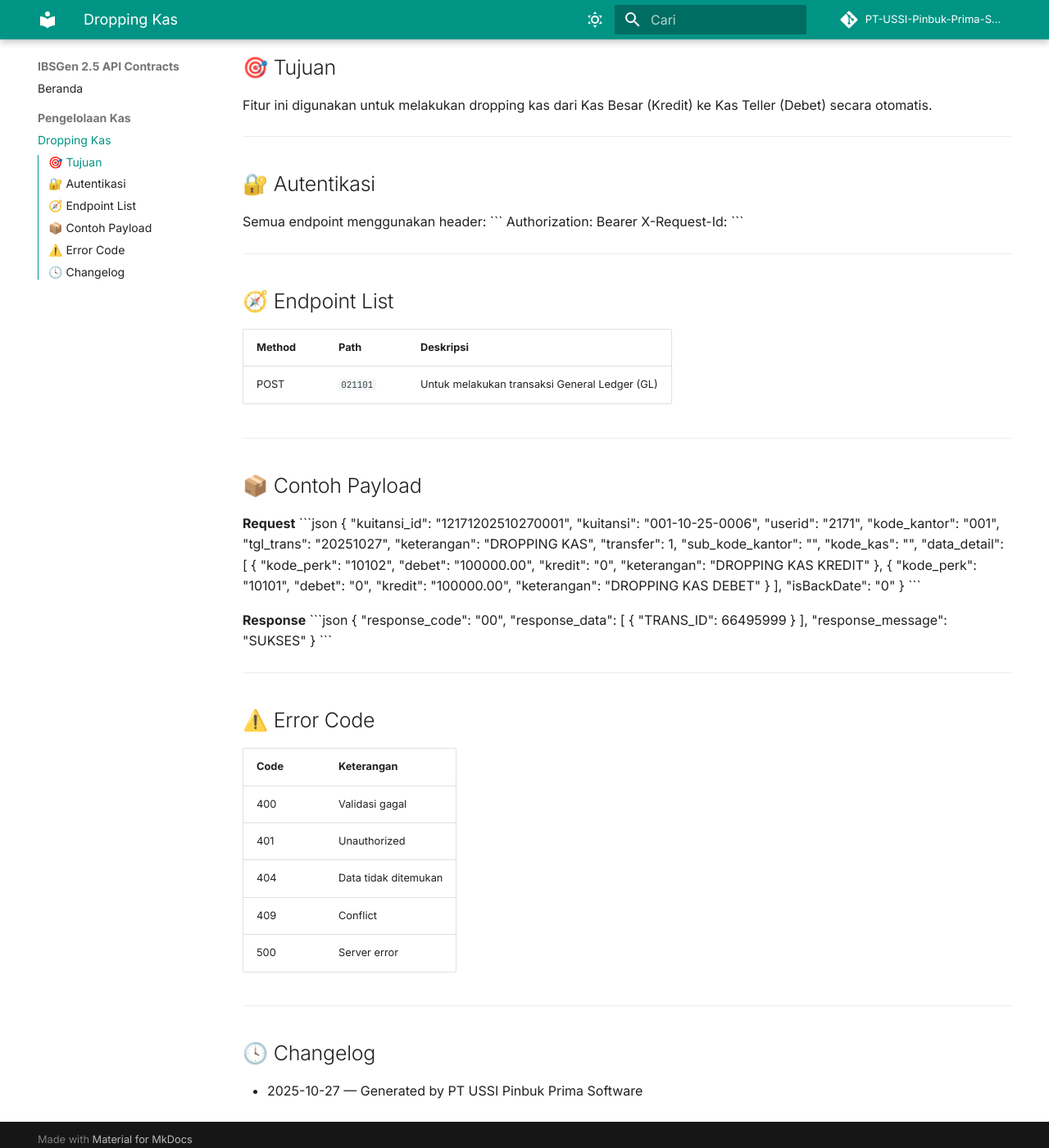
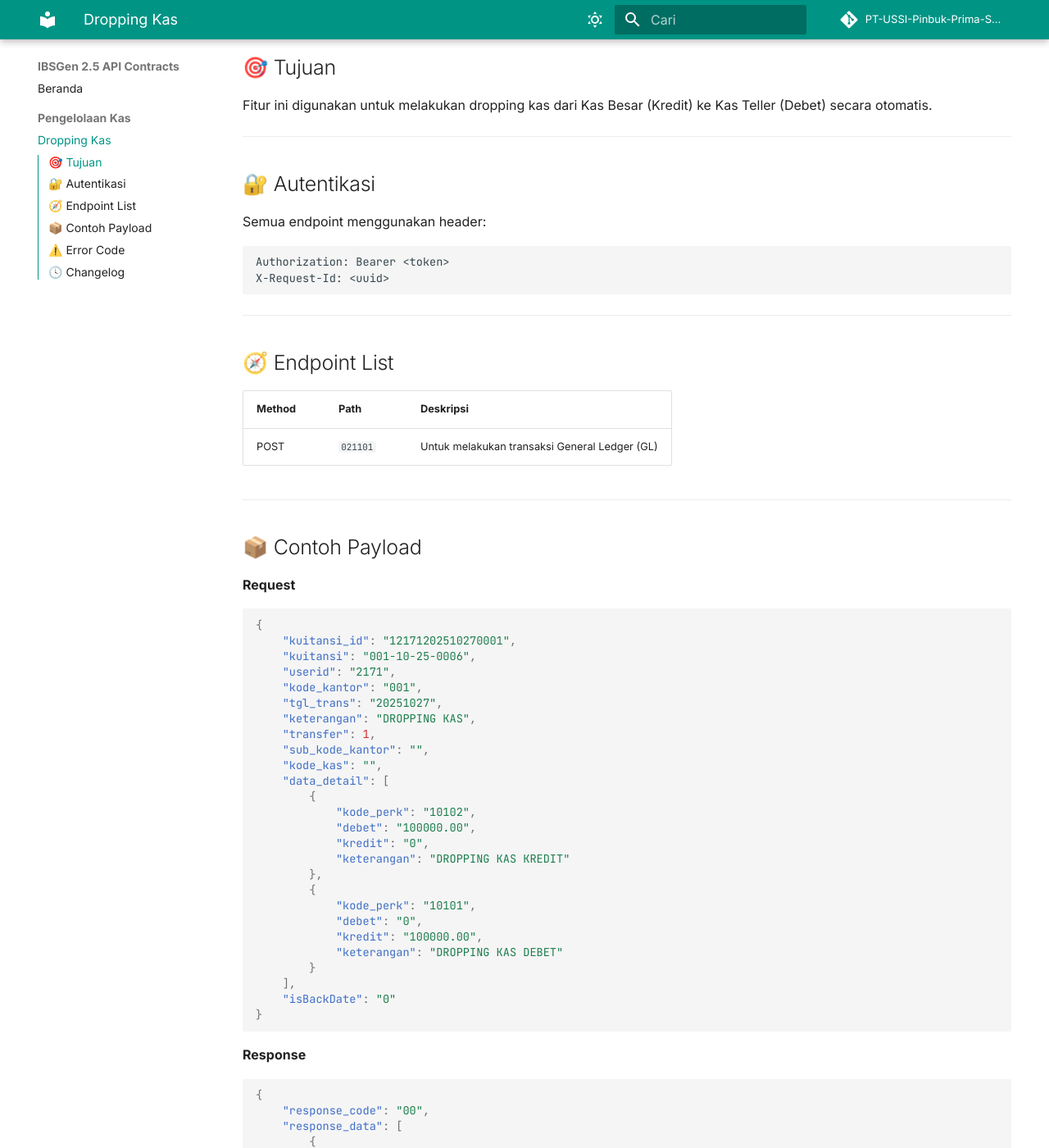
Before and after one commit to USSI-PPS-Developer/ibsgen2.5-apicontracts, an MkDocs documentation site: the page built from api-contracts/pengelolaan-kas/dropping-kas.md, in a window 1280 px wide and 1400 px high, scrolled down 248 px. Shown: the whole window at 82% size. Built offline with MkDocs 1.6.1 and Material for MkDocs 9.7.7, drawn with Linux system fonts in a browser that asks for light colours; comment, search, counter and statistics services are not loaded; some of the changed text lies outside the part shown.

Commit message:
docs(api): update kas management API documentation- Normalize code block formatting in dropping kas endpoint- Update authorization header example- Fix payload and response JSON formatting

````diff
--- a/api-contracts/pengelolaan-kas/dropping-kas.md
+++ b/api-contracts/pengelolaan-kas/dropping-kas.md
@@ -13,10 +13,10 @@ Fitur ini digunakan untuk melakukan dropping kas dari Kas Besar (Kredit) ke Kas
 
 ## 🔐 Autentikasi
 Semua endpoint menggunakan header:
-\`\`\`
+```
 Authorization: Bearer <token>
 X-Request-Id: <uuid>
-\`\`\`
+```
 
 ---
 
@@ -29,7 +29,7 @@ X-Request-Id: <uuid>
 
 ## 📦 Contoh Payload
 **Request**
-\`\`\`json
+```json
 {
     "kuitansi_id": "12171202510270001",
     "kuitansi": "001-10-25-0006",
@@ -56,10 +56,10 @@ X-Request-Id: <uuid>
     ],
     "isBackDate": "0"
 }
-\`\`\`
+```
 
 **Response**
-\`\`\`json
+```json
 {
     "response_code": "00",
     "response_data": [
@@ -69,7 +69,7 @@ X-Request-Id: <uuid>
     ],
     "response_message": "SUKSES"
 }
-\`\`\`
+```
 
 ---
 
````
